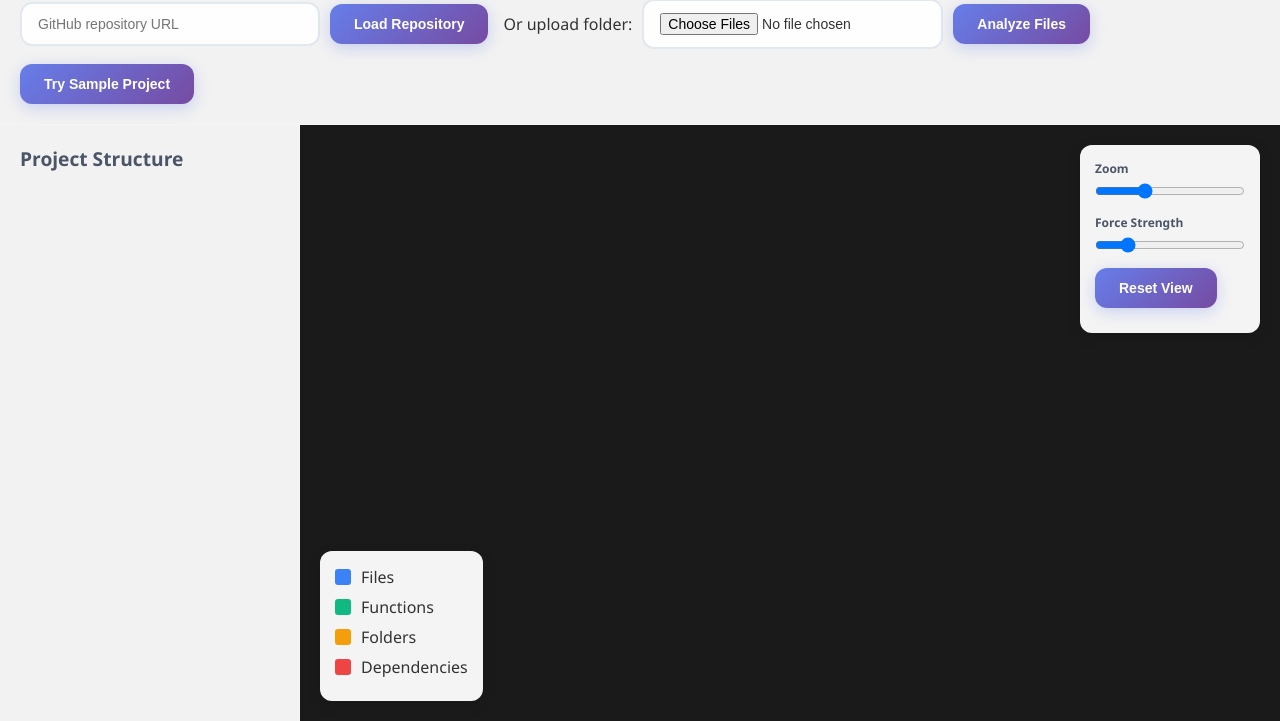
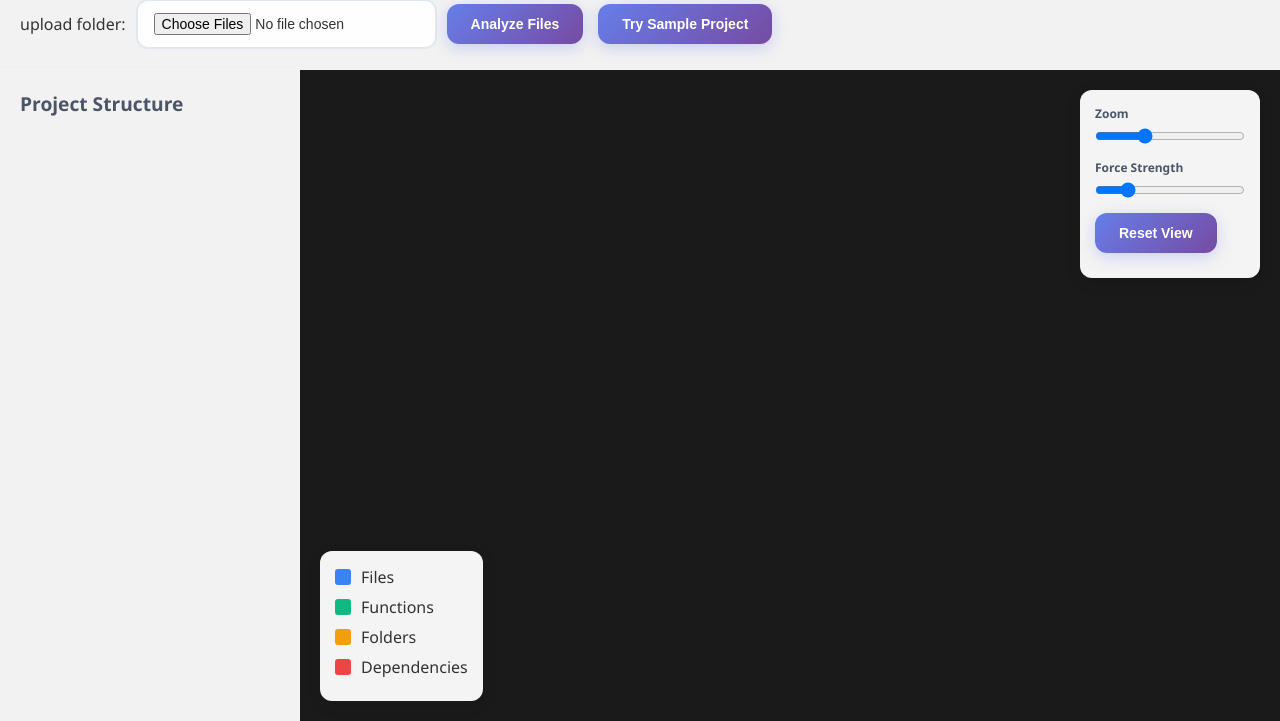
Before and after one commit to BirenMer/CodePlot, a plain HTML site: page index.html in a window 1280 px wide. Shown: the part 79-800 px from the top of the page. Drawn offline with nearby package versions, Linux system fonts and the light colour scheme.

Commit message:
disabling github upload

```diff
--- a/index.html
+++ b/index.html
@@ -17,12 +17,12 @@
               </h1>
 
             <div class="input-section">
-                <div class="input-group">
+                <!-- <div class="input-group">
                     <input type="text" id="repoUrl" placeholder="GitHub repository URL" />
                     <button onclick="loadFromGitHub()">Load Repository</button>
-                </div>
+                </div> -->
                 <div class="input-group">
-                    <label>Or upload folder:</label>
+                    <label>upload folder:</label>
                     <input type="file" id="folderInput" webkitdirectory multiple />
                     <button onclick="loadFromFiles()">Analyze Files</button>
                 </div>
```
